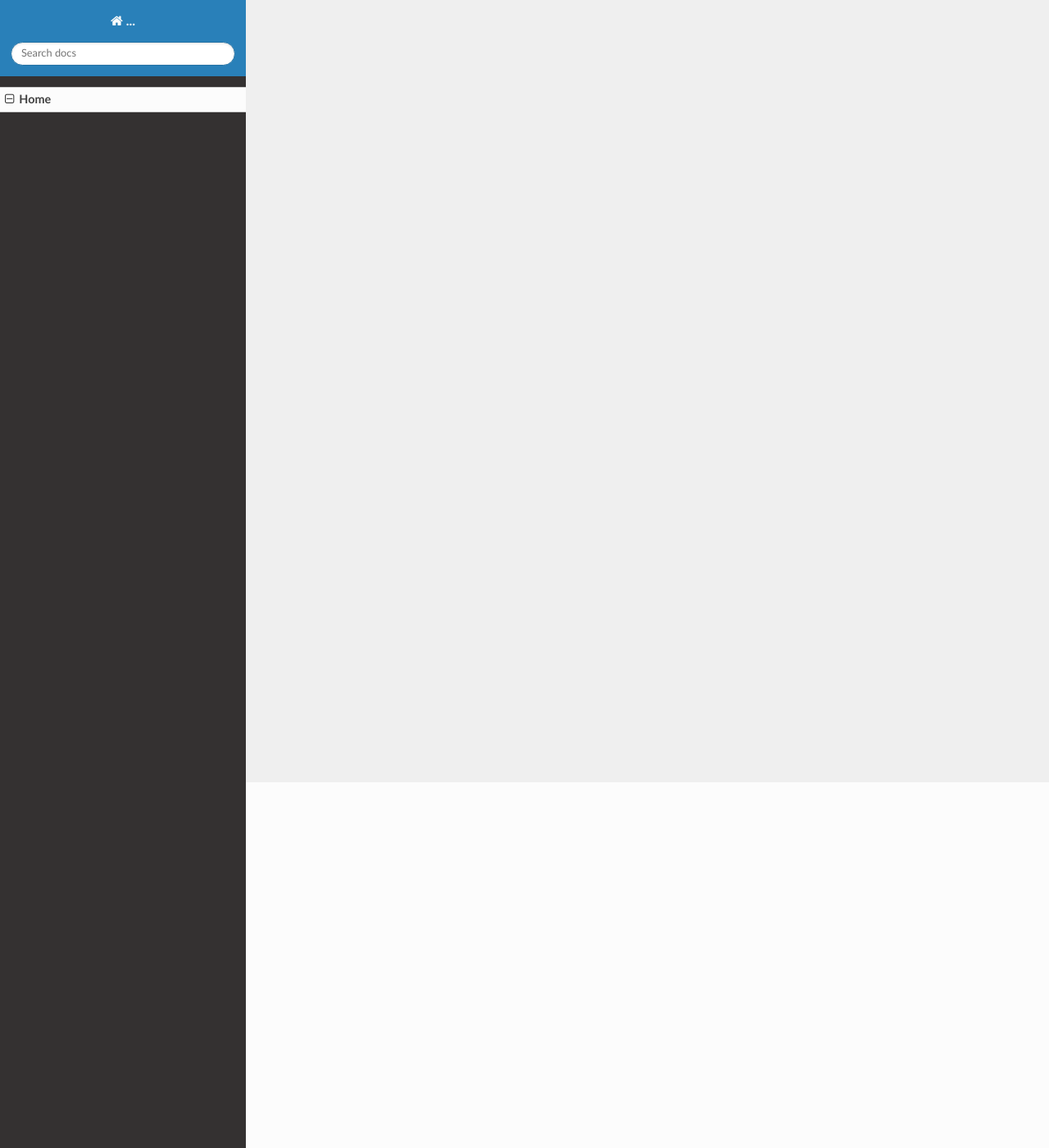
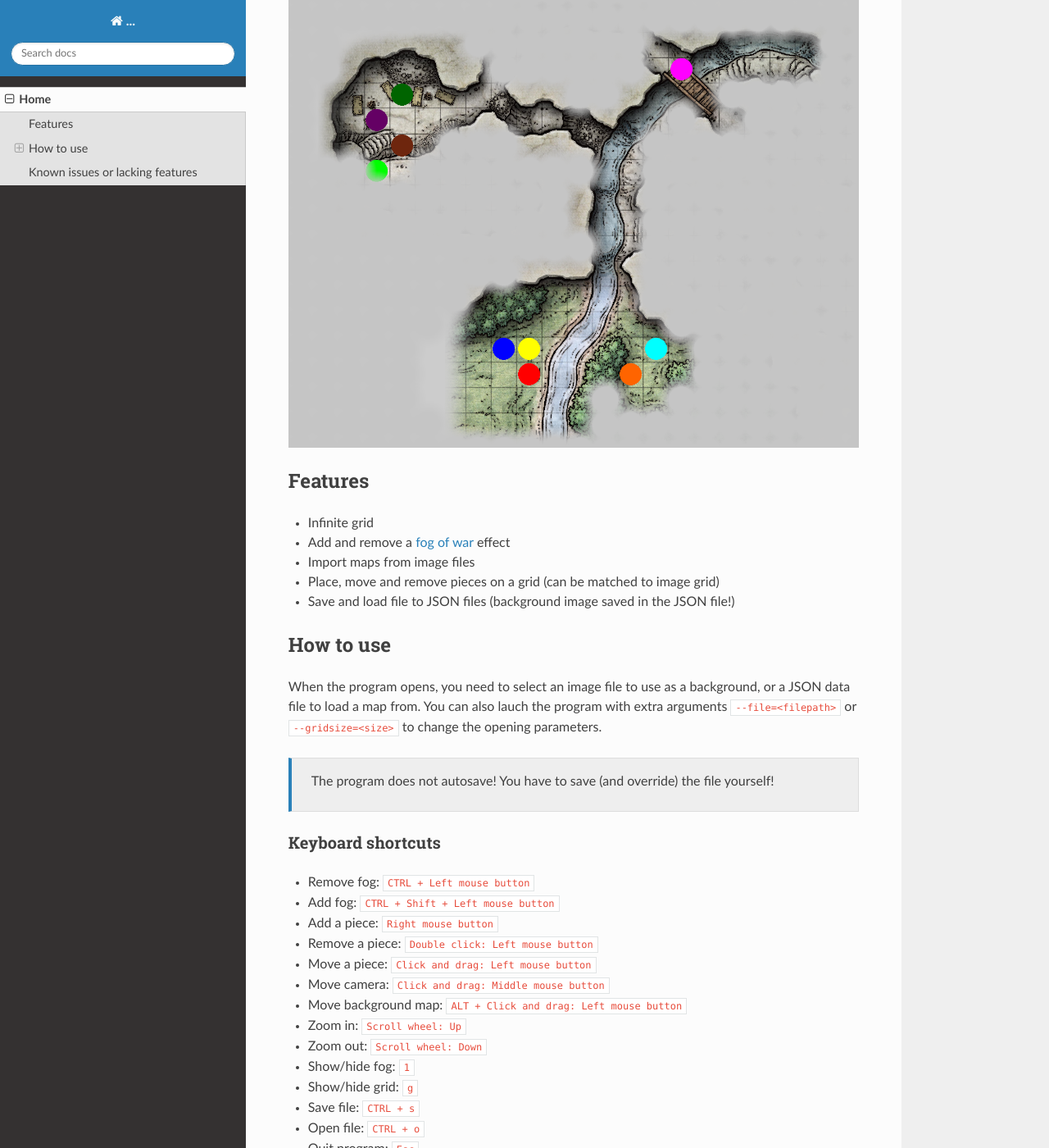
Before and after one commit to MrThearMan/dndfog, an MkDocs documentation site: the page built from docs/index.md, in a window 1280 px wide and 1400 px high, scrolled down 446 px. Shown: the whole window at 82% size. Built offline with MkDocs 1.6.1, drawn with Linux system fonts in a browser that asks for light colours; nearby versions of some CDN libraries; a script that is not in the unit is left out; some of the changed text lies outside the part shown.

Commit message:
Add docs and scipt endpoint, plus other small fixes

````diff
--- a/docs/index.md
+++ b/docs/index.md
@@ -1,3 +1,63 @@
-# DND Fog
+# DnD Fog
 
-DND map with fog of war.
+```shell
+pip install dndfog
+```
+
+Create battlemaps for tabletop RPGs, like [D&D](https://www.dndbeyond.com/).
+
+> Program is Windows only for now. This is due to the saving and loading widgets
+> being Windows only (using pywin32). You're free to modify the code to add file
+> loading and saving for other platforms.
+
+![Example Map](img/example-map.png)
+
+## Features
+
+- Infinite grid
+- Add and remove a [fog of war](https://en.wikipedia.org/wiki/Fog_of_war) effect
+- Import maps from image files
+- Place, move and remove pieces on a grid (can be matched to image grid)
+- Save and load file to JSON files (background image saved in the JSON file!)
+
+## How to use
+
+When the program opens, you need to select an image file to use as a background,
+or a JSON data file to load a map from. You can also lauch the program with extra
+arguments `--file=<filepath>` or `--gridsize=<size>` to change the opening parameters.
+
+> The program does not autosave! You have to save (and override) the file yourself!
+
+### Keyboard shortcuts
+
+- Remove fog: `CTRL + Left mouse button`
+- Add fog: `CTRL + Shift + Left mouse button`
+- Add a piece: `Right mouse button`
+- Remove a piece: `Double click: Left mouse button`
+- Move a piece: `Click and drag: Left mouse button`
+- Move camera: `Click and drag: Middle mouse button`
+- Move background map: `ALT + Click and drag: Left mouse button`
+- Zoom in: `Scroll wheel: Up`
+- Zoom out: `Scroll wheel: Down`
+- Show/hide fog: `1`
+- Show/hide grid: `g`
+- Save file: `CTRL + s`
+- Open file: `CTRL + o`
+- Quit program: `Esc`
+
+## Known issues or lacking features
+
+When zooming, the program grid and background map might not stay aligned,
+if you have moved the background map. This is due to the background map offset
+not being scaled correctly to the new zoom level. Usually this should be only
+a few pixels, and you can fix it quickly by moving the background.
+
+Gridsize can only be changed on initial lauch. Use the `--gridsize=<size>`
+extra argument on first lauch to change the grid size, and when you get it
+correct, save the file. There was some alignment issues with the background
+map when I tried adding this, so I skipped it for now. Might add later.
+
+There is no undo or redo. Might add later.
+
+There is no way to mark/point on things on the map (apart from the mouse cursor).
+Might add later.
````
Also changed, not shown: README.md (+67 -2 lines), pyproject.toml (+24 -2 lines), docs/img/example-map.png (added), 3 other files.
